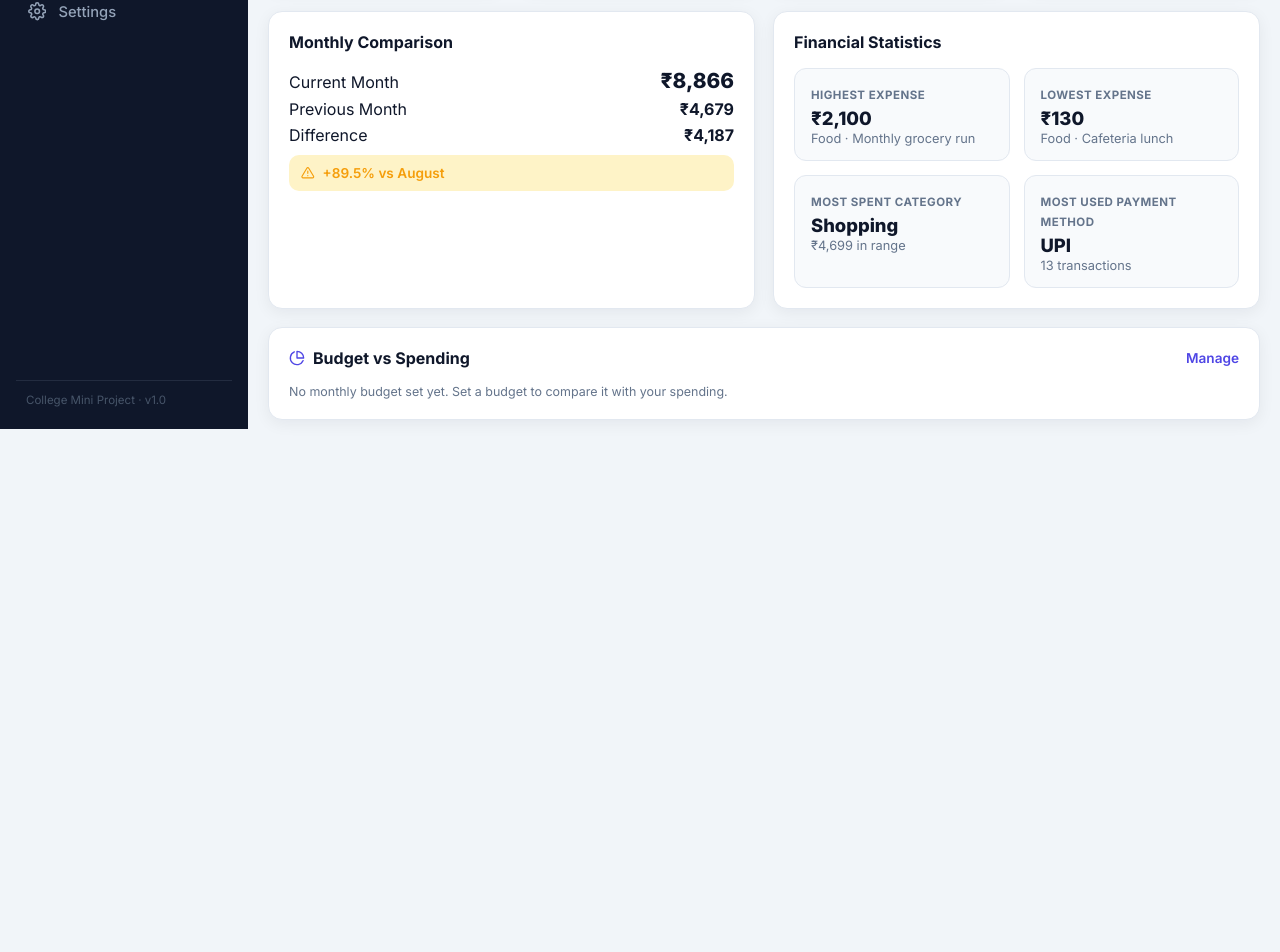
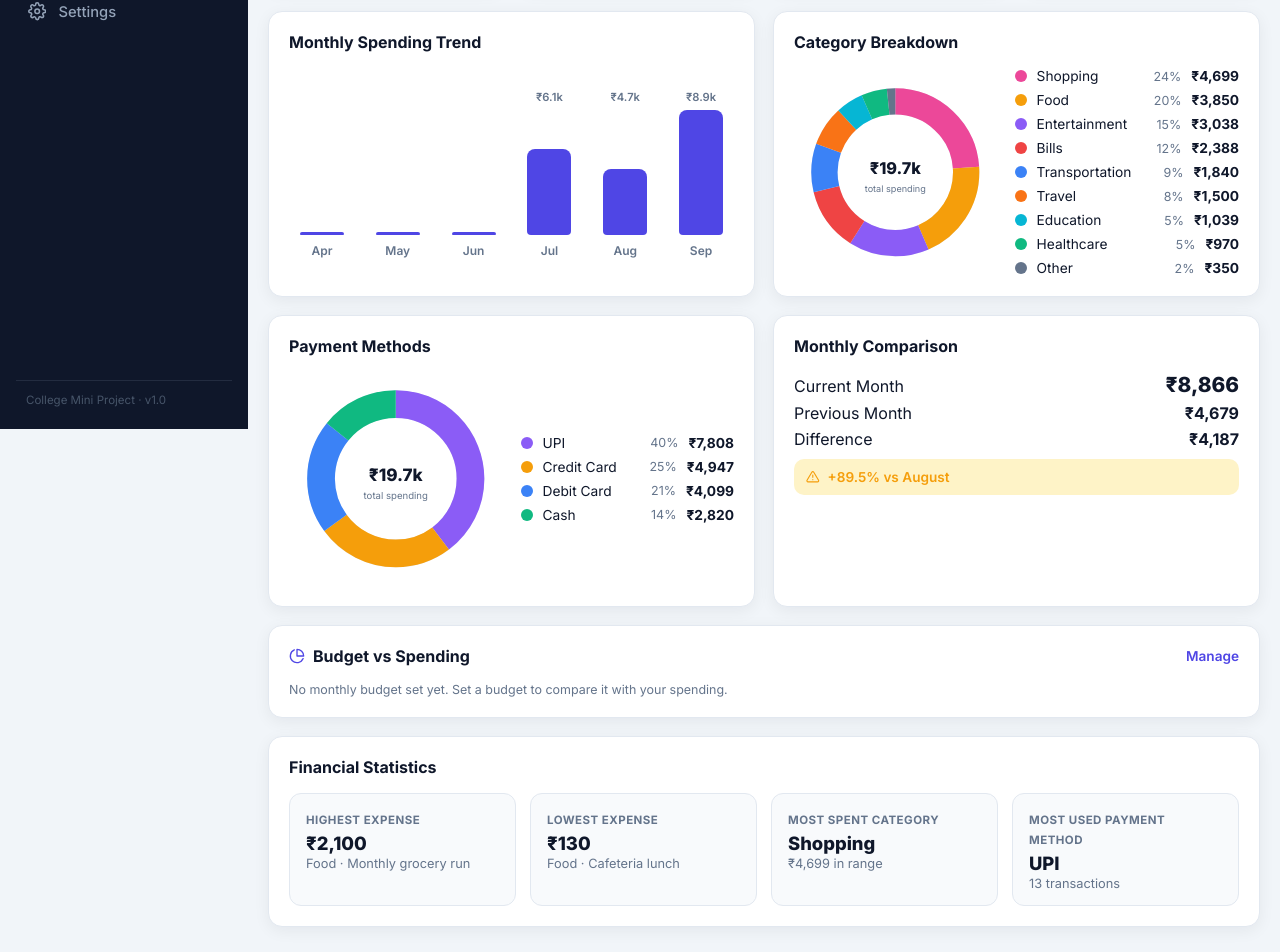
Before and after one commit to yalamareddysharathreddy5-coder/AI-expensive-tracker, a React (Vite) app: page /reports in a window 1280 px wide. Shown: the part 371-1323 px from the top of the page. Before the commit the page ends 858 px from the top, so only its background shows below. Built offline with nearby package versions, Linux system fonts and the light colour scheme.

Commit message:
Add expense analytics charts

```diff
--- a/src/components/charts/DonutChart.jsx
+++ b/src/components/charts/DonutChart.jsx
@@ -3,7 +3,7 @@ import { formatCurrency, formatCompactCurrency } from '../../utils/format';
 const RADIUS = 70;
 const CIRCUMFERENCE = 2 * Math.PI * RADIUS;
 
-function DonutChart({ data, symbol, emptyTitle = 'No spending yet' }) {
+function DonutChart({ data, symbol, emptyTitle = 'No spending yet', centerSubLabel = 'spent this month' }) {
   const total = data.reduce((sum, d) => sum + d.value, 0);
 
   if (total === 0) {
@@ -49,7 +49,7 @@ function DonutChart({ data, symbol, emptyTitle = 'No spending yet' }) {
           {formatCompactCurrency(total, symbol)}
         </text>
         <text x="100" y="116" textAnchor="middle" dominantBaseline="central" className="donut-center-sub">
-          spent this month
+          {centerSubLabel}
         </text>
       </svg>
 
--- a/src/pages/Reports.jsx
+++ b/src/pages/Reports.jsx
@@ -13,7 +13,9 @@ import {
 import StatCard from '../components/common/StatCard';
 import ProgressBar from '../components/common/ProgressBar';
 import EmptyState from '../components/common/EmptyState';
-import { CATEGORIES, CATEGORY_COLORS, PAYMENT_METHODS } from '../data/constants';
+import BarChart from '../components/charts/BarChart';
+import DonutChart from '../components/charts/DonutChart';
+import { CATEGORIES, CATEGORY_COLORS, PAYMENT_METHODS, PAYMENT_COLORS } from '../data/constants';
 import {
   calculateTotalExpenses,
   calculateAverageExpense,
@@ -26,6 +28,9 @@ import { formatCurrency, currentMonthKey } from '../utils/format';
 import {
   DATE_RANGES,
   filterExpenses,
+  calculateMonthlyTrend,
+  calculateCategoryBreakdown,
+  calculatePaymentBreakdown,
   calculateHighestExpense,
   calculateLowestExpense,
   calculateMostSpentCategory,
@@ -56,11 +61,6 @@ function Reports() {
   );
 
   const rangeLabel = DATE_RANGES.find((r) => r.key === range).label;
-  const filtersActive =
-    range !== 'all' ||
-    categoryFilter !== 'all' ||
-    paymentFilter !== 'all' ||
-    (range === 'custom' && Boolean(fromDate || toDate));
 
   const totalExpenses = calculateTotalExpenses(filtered);
   const totalTransactions = filtered.length;
@@ -74,6 +74,21 @@ function Reports() {
   const lowest = calculateLowestExpense(filtered);
   const mostSpentCategory = calculateMostSpentCategory(filtered);
   const mostUsedPayment = calculateMostUsedPaymentMethod(filtered);
+
+  const monthlyTrend = calculateMonthlyTrend(filtered, 6);
+  const categoryBreakdown = calculateCategoryBreakdown(filtered);
+  const categoryDonutData = categoryBreakdown.map((c) => ({
+    label: c.category,
+    value: c.value,
+    color: c.color,
+  }));
+  const paymentBreakdown = calculatePaymentBreakdown(filtered);
+  const paymentDonutData = paymentBreakdown.map((p) => ({
+    label: p.method,
+    value: p.value,
+    color: PAYMENT_COLORS[p.method] || '#64748b',
+  }));
+  const donutSubLabel = range === 'all' ? 'total spending' : `in ${rangeLabel.toLowerCase()}`;
 
   const budgetOverview = getMonthlyBudgetStatus(budget.monthly, currentMonthSpent, settings.currency);
   const currentCategoryTotals = calculateCategoryTotals(expenses, currentMonthKey());
@@ -260,6 +275,37 @@ function Reports() {
               <div className="grid grid-2" style={{ marginBottom: 18 }}>
                 <div className="card">
                   <div className="card-header">
+                    <div className="card-title">Monthly Spending Trend</div>
+                  </div>
+                  <BarChart data={monthlyTrend} symbol={settings.currency} />
+                </div>
+
+                <div className="card">
+                  <div className="card-header">
+                    <div className="card-title">Category Breakdown</div>
+                  </div>
+                  <DonutChart
+                    data={categoryDonutData}
+                    symbol={settings.currency}
+                    centerSubLabel={donutSubLabel}
+                  />
+                </div>
+              </div>
+
+              <div className="grid grid-2" style={{ marginBottom: 18 }}>
+                <div className="card">
+                  <div className="card-header">
+                    <div className="card-title">Payment Methods</div>
+                  </div>
+                  <DonutChart
+                    data={paymentDonutData}
+                    symbol={settings.currency}
+                    centerSubLabel={donutSubLabel}
+                  />
+                </div>
+
+                <div className="card">
+                  <div className="card-header">
                     <div className="card-title">Monthly Comparison</div>
                   </div>
                   <div className="budget-head">
@@ -291,46 +337,6 @@ function Reports() {
                       <FiAlertTriangle /> No previous month data to compare.
                     </div>
                   )}
-                </div>
-
-                <div className="card">
-                  <div className="card-header">
-                    <div className="card-title">Financial Statistics</div>
-                  </div>
-                  <div className="report-stats">
-                    <div className="report-stat">
-                      <span className="report-stat-label">Highest Expense</span>
-                      <span className="report-stat-value">
-                        {formatCurrency(highest.amount, settings.currency)}
-                      </span>
-                      <span className="report-stat-sub">
-                        {highest.category} · {highest.description}
-                      </span>
-                    </div>
-                    <div className="report-stat">
-                      <span className="report-stat-label">Lowest Expense</span>
-                      <span className="report-stat-value">
-                        {formatCurrency(lowest.amount, settings.currency)}
-                      </span>
-                      <span className="report-stat-sub">
-                        {lowest.category} · {lowest.description}
-                      </span>
-                    </div>
-                    <div className="report-stat">
-                      <span className="report-stat-label">Most Spent Category</span>
-                      <span className="report-stat-value">{mostSpentCategory.category}</span>
-                      <span className="report-stat-sub">
-                        {formatCurrency(mostSpentCategory.value, settings.currency)} in range
-                      </span>
-                    </div>
-                    <div className="report-stat">
-                      <span className="report-stat-label">Most Used Payment Method</span>
-                      <span className="report-stat-value">{mostUsedPayment.method}</span>
-                      <span className="report-stat-sub">
-                        {mostUsedPayment.count} transaction{mostUsedPayment.count === 1 ? '' : 's'}
-                      </span>
-                    </div>
-                  </div>
                 </div>
               </div>
 
@@ -431,6 +437,46 @@ function Reports() {
                   </p>
                 )}
               </div>
+
+              <div className="card">
+                <div className="card-header">
+                  <div className="card-title">Financial Statistics</div>
+                </div>
+                <div className="report-stats">
+                  <div className="report-stat">
+                    <span className="report-stat-label">Highest Expense</span>
+                    <span className="report-stat-value">
+                      {formatCurrency(highest.amount, settings.currency)}
+                    </span>
+                    <span className="report-stat-sub">
+                      {highest.category} · {highest.description}
+                    </span>
+                  </div>
+                  <div className="report-stat">
+                    <span className="report-stat-label">Lowest Expense</span>
+                    <span className="report-stat-value">
+                      {formatCurrency(lowest.amount, settings.currency)}
+                    </span>
+                    <span className="report-stat-sub">
+                      {lowest.category} · {lowest.description}
+                    </span>
+                  </div>
+                  <div className="report-stat">
+                    <span className="report-stat-label">Most Spent Category</span>
+                    <span className="report-stat-value">{mostSpentCategory.category}</span>
+                    <span className="report-stat-sub">
+                      {formatCurrency(mostSpentCategory.value, settings.currency)} in range
+                    </span>
+                  </div>
+                  <div className="report-stat">
+                    <span className="report-stat-label">Most Used Payment Method</span>
+                    <span className="report-stat-value">{mostUsedPayment.method}</span>
+                    <span className="report-stat-sub">
+                      {mostUsedPayment.count} transaction{mostUsedPayment.count === 1 ? '' : 's'}
+                    </span>
+                  </div>
+                </div>
+              </div>
             </>
           )}
         </>
```
